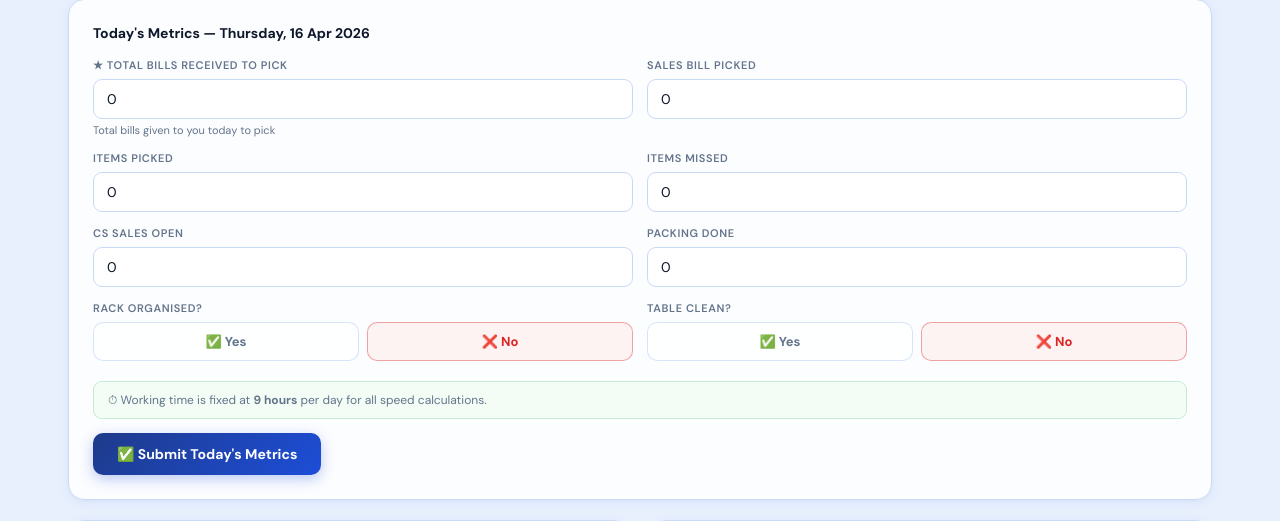
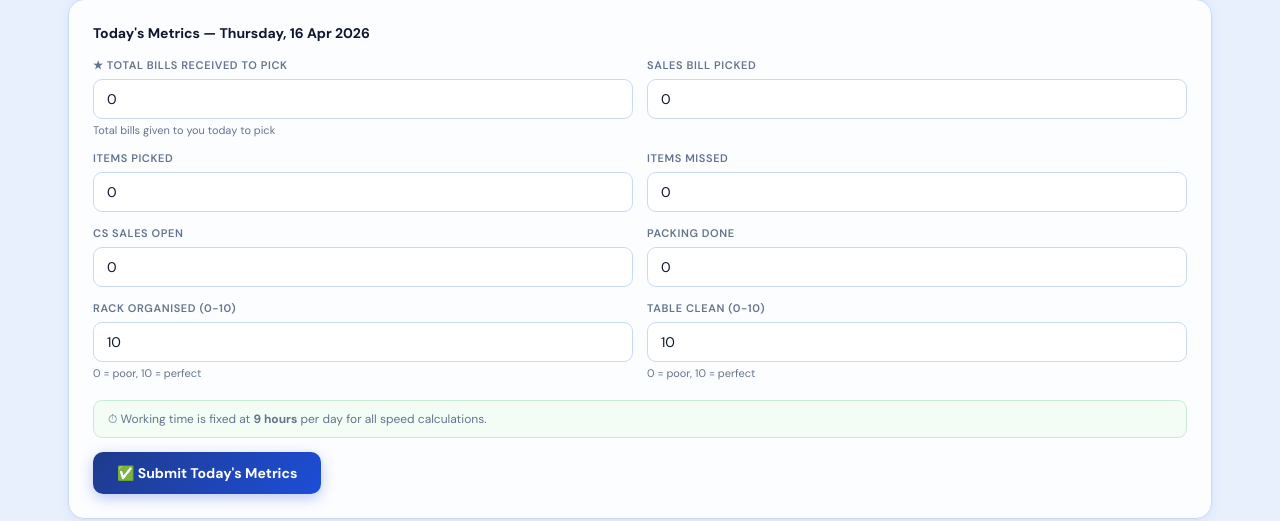
Before and after one commit to Ak-Warrior47/IndianPharma-IP--system, a Flask app: page /dashboard in a window 1280 px wide. Shown: the part 89-610 px from the top of the page. Run offline with Flask 3, Linux system fonts and the light colour scheme; the visitor is signed in with stand-in values (Sample User, id 1); data that the repository does not hold is empty.

Commit message:
Update dashboard.html

```diff
--- a/templates/dashboard.html
+++ b/templates/dashboard.html
@@ -292,7 +292,7 @@ table.htable tbody tr:hover td { background: var(--bg); }
     </div>
 
     {% else %}
-    <form method="POST" autocomplete="off">
+    <form method="POST" autocomplete="off" onsubmit="return validateAndSubmit(event)">
       <div class="form-grid">
         {% if staff_type == 'checker' %}
         <div class="field">
@@ -367,33 +367,40 @@ table.htable tbody tr:hover td { background: var(--bg); }
             <div style="font-size:11px;color:var(--muted);margin-top:2px;">CS Received ÷ Open</div>
           </div>
         </div>
+        <!-- PURCHASER PENDING BOX -->
+        <div style="grid-column:span 2;background:rgba(254,242,242,0.85);border:1.5px solid rgba(220,38,38,0.25);border-radius:13px;padding:14px 18px;text-align:center;margin-bottom:4px;">
+          <div style="font-size:10px;font-weight:800;color:#dc2626;text-transform:uppercase;letter-spacing:.7px;margin-bottom:4px;">Pending Purchase Bills (Auto)</div>
+          <div style="font-size:32px;font-weight:800;color:#991b1b;" id="pur_pending_live">0</div>
+          <div style="font-size:11px;color:var(--muted);">Bills Received − Bills Checked</div>
+        </div>
+        <!-- SEQUENCE: Received → Checked → Entry → Items → CS Open → CS Received → Racked -->
         <div class="field">
-          <label>Total Purchase Bills Received</label>
+          <label>1. Total PO Bills Received</label>
           <input type="number" name="sales_bills_open" id="pur_br" min="0" value="0" required oninput="updatePurchaserTotals()">
         </div>
         <div class="field">
-          <label>Purchase Bills Checked</label>
+          <label>2. PO Bills Checked</label>
           <input type="number" name="checked" id="pur_bc" min="0" value="0" required oninput="updatePurchaserTotals()">
         </div>
         <div class="field">
-          <label>Purchase Bill Entry</label>
+          <label>3. Purchase Bill Entry</label>
           <input type="number" name="picked" min="0" value="0" required>
         </div>
         <div class="field">
-          <label>Number of Items</label>
+          <label>4. Number of Items</label>
           <input type="number" name="errors_found" min="0" value="0" required>
         </div>
         <div class="field">
-          <label>CS in Purchase Open</label>
-          <input type="number" name="cs_sales_open" id="pur_cso" min="0" value="0" oninput="updatePurchaserTotals()">
+          <label>5. CS in Purchase Open</label>
+          <input type="number" name="cs_sales_open" id="pur_cso" min="0" value="0" required oninput="updatePurchaserTotals()">
         </div>
         <div class="field">
-          <label>CS in Purchase Received</label>
-          <input type="number" name="packing_done" id="pur_csr" min="0" value="0" oninput="updatePurchaserTotals()">
+          <label>6. CS in Purchase Received</label>
+          <input type="number" name="packing_done" id="pur_csr" min="0" value="0" required oninput="updatePurchaserTotals()">
         </div>
         <div class="field">
-          <label>Items Racked</label>
-          <input type="number" name="rack_organized" min="0" value="0">
+          <label>7. Items Racked</label>
+          <input type="number" name="rack_organized" min="0" value="0" required>
         </div>
         <div class="field" style="grid-column:span 2;background:rgba(238,244,255,0.5);border:1px solid var(--border);border-radius:10px;padding:12px;font-size:12px;color:var(--muted);">
           ⏱️ Working time is fixed at <strong>9 hours</strong> per day
@@ -426,20 +433,20 @@ table.htable tbody tr:hover td { background: var(--bg); }
         </div>
         {% if staff_type != 'checker' %}
         <div class="field">
-          <label>Rack Organised?</label>
-          <input type="hidden" name="rack_organized" id="rack_val" value="no">
-          <div class="yn-group"><button type="button" class="yn-btn yes" id="rack_yes" onclick="setYN('rack','yes')">✅ Yes</button><button type="button" class="yn-btn no active" id="rack_no" onclick="setYN('rack','no')">❌ No</button></div>
+          <label>Rack Organised (0-10)</label>
+          <input type="number" name="rack_organized" min="0" max="10" value="10" required>
+          <small>0 = poor, 10 = perfect</small>
         </div>
         <div class="field">
-          <label>Table Clean?</label>
-          <input type="hidden" name="table_clean" id="table_val" value="no">
-          <div class="yn-group"><button type="button" class="yn-btn yes" id="table_yes" onclick="setYN('table','yes')">✅ Yes</button><button type="button" class="yn-btn no active" id="table_no" onclick="setYN('table','no')">❌ No</button></div>
+          <label>Table Clean (0-10)</label>
+          <input type="number" name="table_clean" min="0" max="10" value="10" required>
+          <small>0 = poor, 10 = perfect</small>
         </div>
         {% endif %}
         {% endif %}
       </div>
       <p style="font-size:12px;color:var(--muted);margin-bottom:14px;padding:10px 14px;background:rgba(240,253,244,0.8);border-radius:9px;border:1px solid rgba(22,163,74,0.2);">⏱ Working time is fixed at <strong>9 hours</strong> per day for all speed calculations.</p>
-      <button type="submit" class="btn-submit">✅ Submit Today's Metrics</button>
+      <button type="submit" class="btn-submit" onclick="return validateAndSubmit(event)">✅ Submit Today's Metrics</button>
     </form>
     {% endif %}
   </div>
@@ -549,8 +556,8 @@ table.htable tbody tr:hover td { background: var(--bg); }
             <td><span class="tag {% if acc >= 95 %}tag-ex{% elif acc >= 85 %}tag-good{% elif acc >= 70 %}tag-avg{% else %}tag-poor{% endif %}">{{ acc }}%</span></td>
             <td>{{ e.sales_bills_open }}</td>
             <td>{{ e.packing_done }}</td>
-            <td>{% if e.rack_organized %}✅{% else %}—{% endif %}</td>
-            <td>{% if e.table_clean %}✅{% else %}—{% endif %}</td>
+            <td>{{ e.rack_organized or 0 }}/10</td>
+            <td>{{ e.table_clean or 0 }}/10</td>
             {% endif %}
             <td>{{ "%.1f" | format(e.total_time or 0) }}</td>
           </tr>
@@ -628,11 +635,14 @@ function updatePurchaserTotals(){
   var bc  = parseInt(document.getElementById('pur_bc')?.value||0)||0;
   var cso = parseInt(document.getElementById('pur_cso')?.value||0)||0;
   var csr = parseInt(document.getElementById('pur_csr')?.value||0)||0;
+  var pending = Math.max(br - bc, 0);
   var rate = br > 0 ? Math.round(bc/br*100) : 0;
   var cs   = cso > 0 ? Math.min(Math.round(csr/cso*100),100) : 100;
+  var el0  = document.getElementById('pur_pending_live');
   var el1  = document.getElementById('pur_bills_checked_live');
   var el2  = document.getElementById('pur_bill_rate_live');
   var el3  = document.getElementById('pur_cs_live');
+  if(el0){ el0.textContent = pending; el0.style.color = pending>0?'#dc2626':'#16a34a'; }
   if(el1) el1.textContent = bc;
   if(el2){ el2.textContent = rate+'%'; el2.style.color = rate>=95?'#16a34a':rate>=85?'#d97706':'#dc2626'; }
   if(el3){ el3.textContent = cs+'%';   el3.style.color = cs>=90?'#16a34a':cs>=75?'#d97706':'#dc2626'; }
@@ -668,5 +678,44 @@ function updateCheckerTotals(){
 }
 function setYN(f,v){document.getElementById(f+'_val').value=v;document.getElementById(f+'_yes').classList.toggle('active',v==='yes');document.getElementById(f+'_no').classList.toggle('active',v==='no');}
 </script>
+
+<script>
+// Enter key moves to next field, never submits
+document.addEventListener('DOMContentLoaded', function(){
+  var form = document.querySelector('form[method="POST"]');
+  if(!form) return;
+  form.addEventListener('keydown', function(e){
+    if(e.key !== 'Enter') return;
+    var fields = Array.from(form.querySelectorAll('input:not([type="hidden"]):not([type="submit"]):not([disabled]), select, textarea'));
+    var idx = fields.indexOf(document.activeElement);
+    if(idx > -1 && idx < fields.length - 1){
+      e.preventDefault();
+      fields[idx + 1].focus();
+    } else if(idx === fields.length - 1){
+      e.preventDefault(); // don't submit on last field either — must click button
+    }
+  });
+});
+
+// Empty field warning before submit
+function validateAndSubmit(e){
+  var form = document.querySelector('form[method="POST"]');
+  var empty = [];
+  form.querySelectorAll('input[required]:not([type="hidden"])').forEach(function(inp){
+    if(!inp.value || inp.value === '0' || inp.value === ''){
+      var label = inp.closest('.field')?.querySelector('label')?.textContent || inp.name;
+      empty.push(label.trim());
+    }
+  });
+  if(empty.length > 0){
+    var msg = 'These fields are empty or 0:\n• ' + empty.join('\n• ') + '\n\nDo you want to continue anyway?';
+    if(!confirm(msg)){
+      e.preventDefault();
+      return false;
+    }
+  }
+  return true;
+}
+</script>
 </body>
 </html>
```
